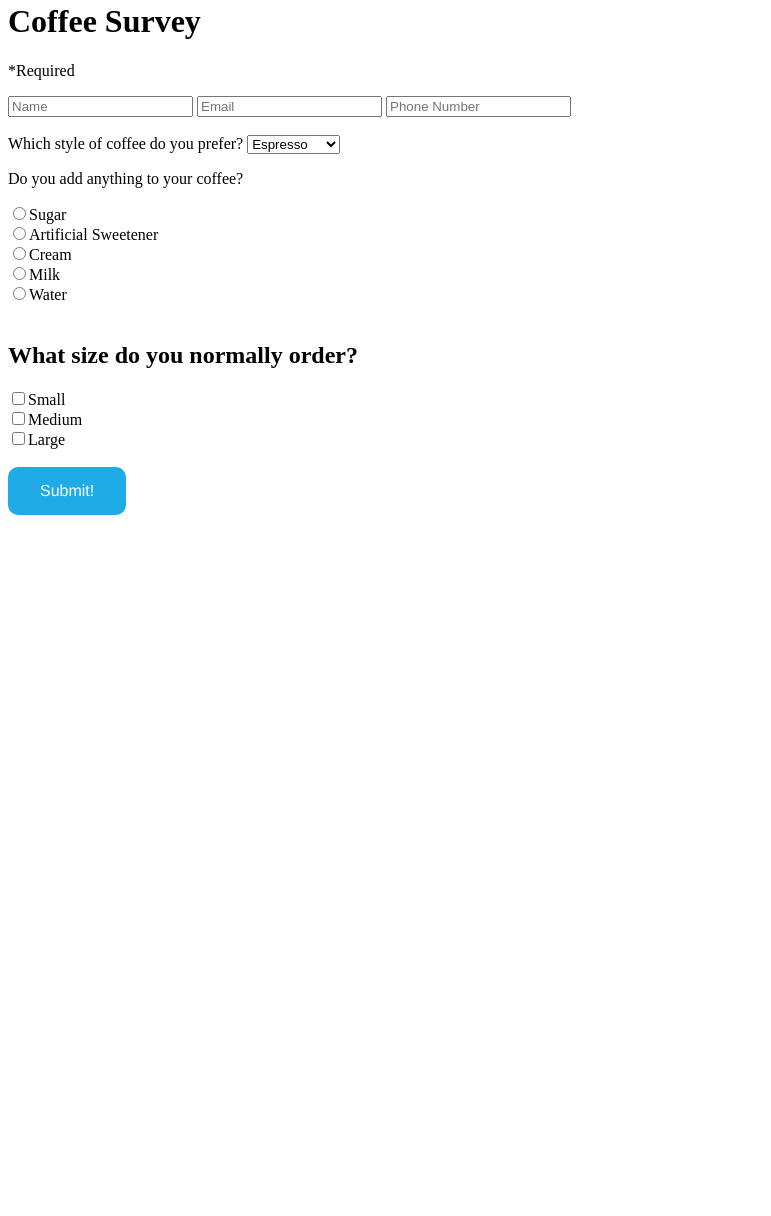
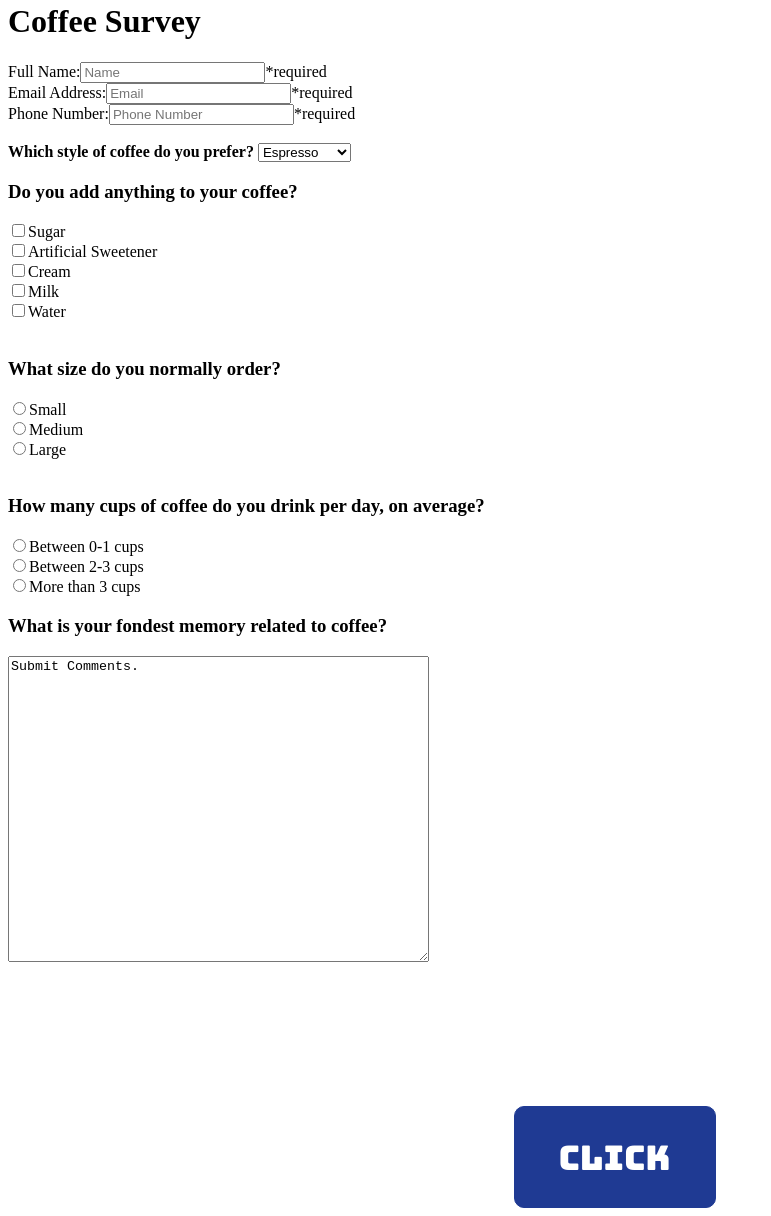
Before and after one commit to kharrison7/coffee_one, a plain HTML site: page starter_files/index.html in a window 1280 px wide. Shown: the part 18-1234 px from the top of the page, without its empty margins (0-771 px from the left). Before the commit the page ends 800 px from the top, so only its background shows below. Drawn offline with Linux system fonts and the light colour scheme.

Commit message:
This changes the submit button.

```diff
--- a/starter_files/index.html
+++ b/starter_files/index.html
@@ -14,12 +14,14 @@
             - Email
             - Phone Number -->
 
-         <p>*Required</p>
+         <!-- <h6>*Required</h6> -->
 
             <div id="inputData">
-         <input type="text" id=name_id placeholder="Name" />
-         <input type="email" id=email_id placeholder="Email" />
-         <input type="tel" id=phone_id placeholder="Phone Number" />
+         <label for="full_name">Full Name:</label><input type="text" id=name_id placeholder="Name" /><label for="full_name">*required</label><br / />
+
+         <label for="full_name">Email Address:</label><input type="email" id=email_id placeholder="Email" /><label for="full_name">*required</label><br / />
+
+         <label for="full_name">Phone Number:</label><input type="tel" id=phone_id placeholder="Phone Number" /><label for="full_name">*required</label><br / />
             </div>
 
             <br / />
@@ -31,7 +33,7 @@
             - Other -->
 
             <div class="coffee_style">
-                            <label for="style">Which style of coffee do you prefer?</label>
+                            <label for="style"><b>Which style of coffee do you prefer?</b></label>
                             <select name="style" id="style">
                                 <option value="espresso">Espresso</option>
                                 <option value="americano">Americano</option>
@@ -47,14 +49,13 @@
             - Butter
             - Water -->
 
-            <p>
-              Do you add anything to your coffee?
-            </p>
-            <input type="radio" name="one" value="x"/>Sugar<br />
-            <input type="radio" name="two" value="x"/>Artificial Sweetener<br />
-            <input type="radio" name="three" value="x"/>Cream<br />
-            <input type="radio" name="four" value="x"/>Milk<br />
-            <input type="radio" name="five" value="x"/>Water<br />
+
+              <h3>Do you add anything to your coffee?</h3>
+            <input type="checkbox" name="one" value="x"/>Sugar<br />
+            <input type="checkbox" name="two" value="x"/>Artificial Sweetener<br />
+            <input type="checkbox" name="three" value="x"/>Cream<br />
+            <input type="checkbox" name="four" value="x"/>Milk<br />
+            <input type="checkbox" name="five" value="x"/>Water<br />
 
             <br / />
 
@@ -65,10 +66,10 @@
             - Medium
             - Large -->
 
-            <h2>What size do you normally order?</h2>
-            <input type="checkbox" name="one" value="x"/>Small<br />
-            <input type="checkbox" name="one" value="x"/>Medium<br />
-            <input type="checkbox" name="one" value="x"/>Large<br />
+            <h3>What size do you normally order?</h3>
+            <input type="radio" name="one" value="x"/>Small<br />
+            <input type="radio" name="one" value="x"/>Medium<br />
+            <input type="radio" name="one" value="x"/>Large<br />
 
             <br / />
 
@@ -77,12 +78,34 @@
             - Between 2-3 cups
             - More than 3 cups
 
+
+            <h3>What size do you normally order?</h3>
+            <input type="radio" name="one" value="x"/>Small<br />
+            <input type="radio" name="one" value="x"/>Medium<br />
+            <input type="radio" name="one" value="x"/>Large<br />
+
         **What is your fondest memory related to coffee?** -->
+<h3>How many cups of coffee do you drink per day, on average?</h3>
+<input type="radio" name="one" value="x"/>Between 0-1 cups<br />
+<input type="radio" name="one" value="x"/>Between 2-3 cups<br />
+<input type="radio" name="one" value="x"/>More than 3 cups<br />
 
 
-        <div class="submit_container">
-               <input type="submit" id="submit_button" value="Submit!" />
-           </div>
+
+<h3>What is your fondest memory related to coffee?</h3>
+<textarea cols="50" rows="20" />Submit Comments.</textarea>
+
+
+
+
+<div id = "content_button">
+  <div>
+  </div>
+</div>
+
+        <!-- <div class="submit_container">
+               <input type="submit" id="content_button" value="Submit!"/>
+           </div> -->
 
 
 
--- a/starter_files/style.css
+++ b/starter_files/style.css
@@ -1,5 +1,5 @@
-#submit_button{
-  background-color: #1fabe5; /* Green */
+/*#submit_button{
+  background-color: #1fabe5;
   border: none;
   color: white;
   font-family: Helvetica, Arial, sans-serif;
@@ -9,4 +9,79 @@
   display: inline-block;
   font-size: 16px;
   border-radius: 10px;
+}*/
+
+
+
+
+/*From: https://codepen.io/dpip/pen/ZydVEz*/
+
+
+
+@import url(https://fonts.googleapis.com/css?family=Bungee);
+
+/* Content_button is the parent selector (wraper)-
+   the div between is the child - first I
+   apply styles to #content_button
+*/
+#content_button {
+  height: 100px;
+  width: 200px;
+  border: 1px solid #1F3A93;
+  border-radius: 10px;
+  background-color: #1F3A93;
+  text-align: center;
+  margin-left: 40%;
+  margin-top: 140px;
+  transition: all .4s;
+  cursor: pointer;
 }
+
+/* Next I apply styles to the text "content"
+that i want to appear between the div tags
+(child)
+*/
+
+#content_button div {
+  margin-top: 28px;
+  color: white;
+  font-size: 34px;
+  font-family: 'Bungee';
+}
+
+/* This can seem confusing, but - below
+I'm telling #content_button to display
+the string 'content' with-in the child
+element before my hover call and that
+it should transition back to its original
+state after the cursor leaves the hover
+event.
+*/
+
+#content_button div:before {
+  content: 'click';
+    transition: all .4s;
+}
+
+/* Now I want - on the hover of the parent -
+for the child(div) to change its content
+string 'content' to the opposite 'tnetnoc'
+and do so transitioning for .4 seconds.
+*/
+
+#content_button:hover div:before {
+  content: 'do it';
+    transition: all .4s;
+}
+
+/* Finally I decided that i would like
+the parent to have a couple charming
+effects as well. Here I'm telling the
+border to round and the background
+color to switch at the same rate.
+*/
+#content_button:hover {
+ background-color: #22313F;
+ transition: all .4s;
+ border-radius: 3em;
+}
```
Also changed, not shown: 1 other file.
